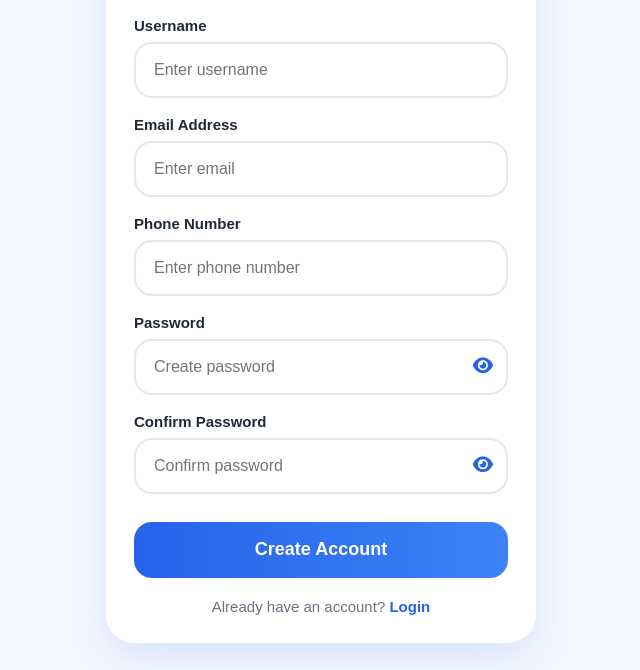
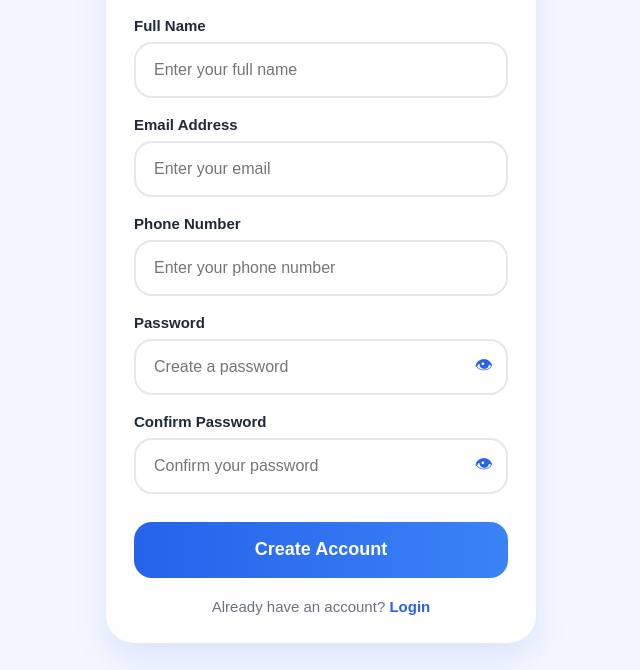
Before and after one commit to chimuanya011/novapay, a website: page register.html in a window 1280 px wide. Shown: the part 130-800 px from the top of the page, without its empty margins (319-959 px from the left). Drawn offline with Linux system fonts and the light colour scheme.

Commit message:
Rebuild register page

```diff
--- a/register.html
+++ b/register.html
@@ -1,5 +1,6 @@
 <!DOCTYPE html>
 <html lang="en">
+
 <head>
 <meta charset="UTF-8">
 <meta name="viewport" content="width=device-width, initial-scale=1.0">
@@ -7,10 +8,6 @@
 <title>Create Account | NovaPay</title>
 
 <link rel="stylesheet" href="register.css">
-
-<link
-rel="stylesheet"
-href="https://cdnjs.cloudflare.com/ajax/libs/font-awesome/6.6.0/css/all.min.css">
 
 </head>
 
@@ -30,111 +27,93 @@ href="https://cdnjs.cloudflare.com/ajax/libs/font-awesome/6.6.0/css/all.min.css"
 <form id="registerForm">
 
 <div class="input-group">
-
-<label>Username</label>
-
+<label for="username">Full Name</label>
 <input
 type="text"
 id="username"
-placeholder="Enter username"
-required>
-
+placeholder="Enter your full name"
+required
+>
 </div>
 
 <div class="input-group">
-
-<label>Email Address</label>
-
+<label for="email">Email Address</label>
 <input
 type="email"
 id="email"
-placeholder="Enter email"
-required>
-
+placeholder="Enter your email"
+required
+>
 </div>
 
 <div class="input-group">
-
-<label>Phone Number</label>
-
+<label for="phone">Phone Number</label>
 <input
 type="tel"
 id="phone"
-placeholder="Enter phone number"
-required>
-
+placeholder="Enter your phone number"
+required
+>
 </div>
 
 <div class="input-group">
-
-<label>Password</label>
+<label for="password">Password</label>
 
 <div class="password-box">
 
 <input
 type="password"
 id="password"
-placeholder="Create password"
-required>
+placeholder="Create a password"
+required
+>
 
 <button
 type="button"
 class="togglePassword"
-data-target="password">
-
-<i class="fa-solid fa-eye"></i>
-
+id="togglePassword"
+>
+👁
 </button>
 
 </div>
-
 </div>
-
 <div class="input-group">
-
-<label>Confirm Password</label>
+<label for="confirmPassword">Confirm Password</label>
 
 <div class="password-box">
 
 <input
 type="password"
 id="confirmPassword"
-placeholder="Confirm password"
-required>
+placeholder="Confirm your password"
+required
+>
 
 <button
 type="button"
 class="togglePassword"
-data-target="confirmPassword">
-
-<i class="fa-solid fa-eye"></i>
-
+id="toggleConfirmPassword"
+>
+👁
 </button>
 
 </div>
-
 </div>
 
 <button
 type="submit"
+class="register-btn"
 id="registerBtn"
-class="register-btn">
-
+>
 Create Account
-
 </button>
 
 <p class="login-link">
+Already have an account?
+<a href="login.html">Login</a>
+</p>
 
-Already have an account?
-
-<a href="login.html">
-
-Login
-
-</a>
-
-</p>
 </form>
 
 </div>
```
